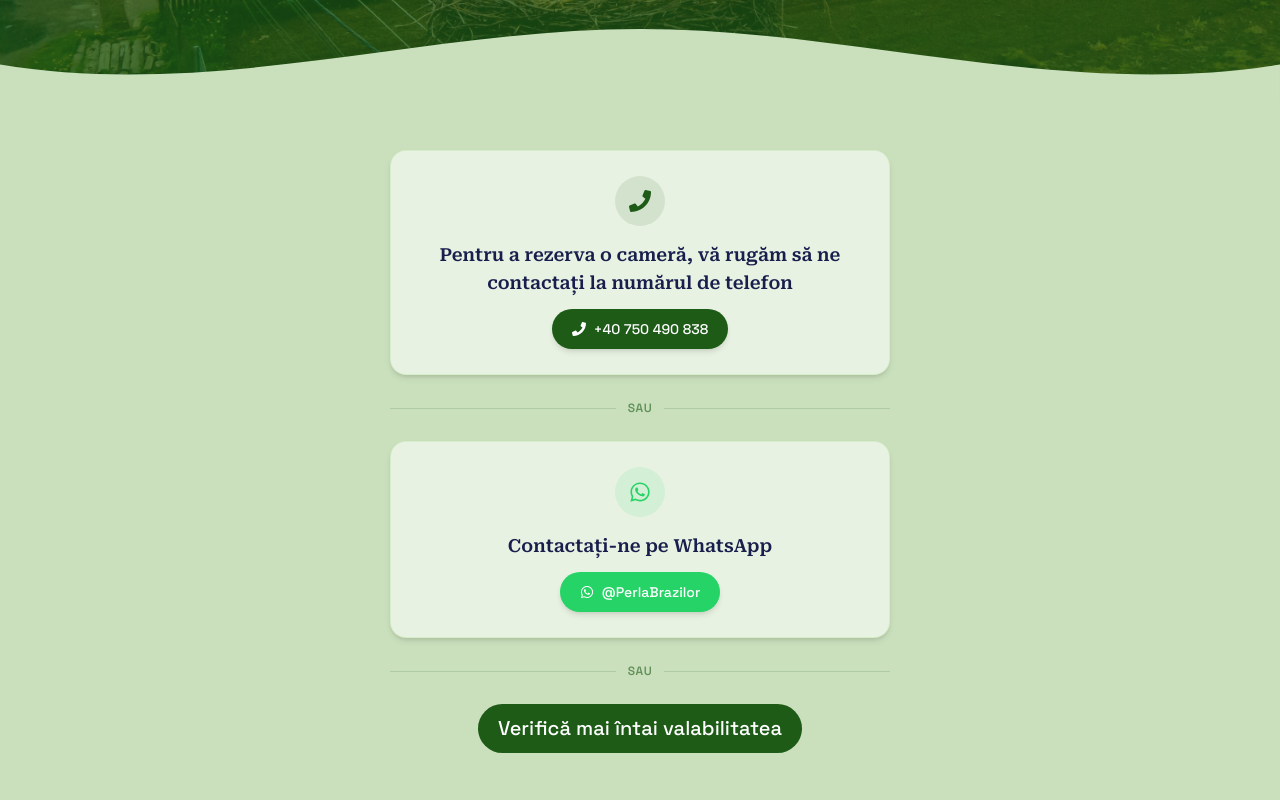
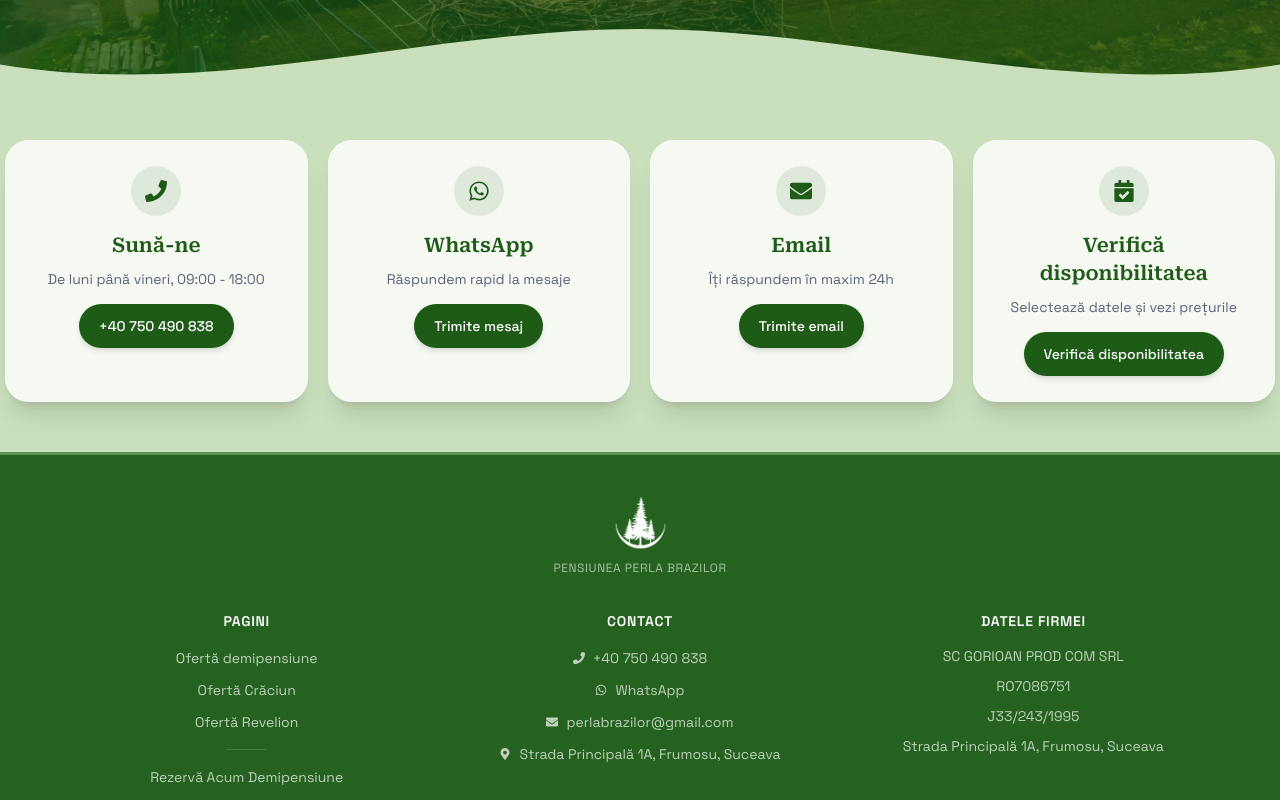
Before and after one commit to ciokyyy/actual-perla, a Next.js app: page /ro/rezerva-acum in a window 1280 px wide. Shown: the part 540-1340 px from the top of the page. Built offline with nearby package versions, Linux system fonts and the light colour scheme.

Commit message:
redesign book now page like spa with benefit cards

```diff
--- a/messages/en-us.json
+++ b/messages/en-us.json
@@ -431,10 +431,17 @@
   },
   "BookNow": {
     "book_now": "Book Now!",
-    "contact_for_rezervation": "To book a room, please contact us at the phone number",
-    "contact_whatsapp": "Contact us on WhatsApp",
-    "verify_availability": "Check availability first",
-    "or_separator": "or"
+    "call_us": "Call Us",
+    "call_us_desc": "Mon-Fri, 09:00 - 18:00",
+    "whatsapp": "WhatsApp",
+    "whatsapp_desc": "We reply quickly to messages",
+    "send_message": "Send Message",
+    "email_us": "Email",
+    "email_us_desc": "We reply within 24h",
+    "send_email": "Send Email",
+    "check_availability": "Check Availability",
+    "selectDatesAndCheck": "Select dates to see prices",
+    "verify_availability": "Check availability"
   },
   "Calculate": {
     "adults": "Adults",
--- a/messages/it.json
+++ b/messages/it.json
@@ -431,10 +431,17 @@
   },
   "BookNow": {
     "book_now": "Prenota Ora!",
-    "contact_for_rezervation": "Per prenotare una camera, contattaci al numero di telefono",
-    "contact_whatsapp": "Contattaci su WhatsApp",
-    "verify_availability": "Verifica prima la disponibilità",
-    "or_separator": "o"
+    "call_us": "Chiamaci",
+    "call_us_desc": "Lun-Ven, 09:00 - 18:00",
+    "whatsapp": "WhatsApp",
+    "whatsapp_desc": "Rispondiamo rapidamente ai messaggi",
+    "send_message": "Invia messaggio",
+    "email_us": "Email",
+    "email_us_desc": "Rispondiamo entro 24h",
+    "send_email": "Invia email",
+    "check_availability": "Verifica disponibilità",
+    "selectDatesAndCheck": "Seleziona le date per vedere i prezzi",
+    "verify_availability": "Verifica disponibilità"
   },
   "Calculate": {
     "adults": "Adulti",
--- a/messages/ro.json
+++ b/messages/ro.json
@@ -432,10 +432,17 @@
   },
   "BookNow": {
     "book_now": "Rezervă Acum !",
-    "contact_for_rezervation": "Pentru a rezerva o cameră, vă rugăm să ne contactați la numărul de telefon",
-    "contact_whatsapp": "Contactați-ne pe WhatsApp",
-    "verify_availability": "Verifică mai întai valabilitatea",
-    "or_separator": "sau"
+    "call_us": "Sună-ne",
+    "call_us_desc": "De luni până vineri, 09:00 - 18:00",
+    "whatsapp": "WhatsApp",
+    "whatsapp_desc": "Răspundem rapid la mesaje",
+    "send_message": "Trimite mesaj",
+    "email_us": "Email",
+    "email_us_desc": "Îți răspundem în maxim 24h",
+    "send_email": "Trimite email",
+    "check_availability": "Verifică disponibilitatea",
+    "selectDatesAndCheck": "Selectează datele și vezi prețurile",
+    "verify_availability": "Verifică disponibilitatea"
   },
   "Calculate": {
     "adults": "Adulți",
--- a/src/app/[locale]/rezerva-acum/page.tsx
+++ b/src/app/[locale]/rezerva-acum/page.tsx
@@ -1,11 +1,10 @@
-import { Link } from "@/components/ui/Link";
 import { generatePageMetadata } from "@/libs/metadata";
 import { Props } from "@/libs/props";
 import { useTranslations } from "next-intl";
 import { setRequestLocale } from "next-intl/server";
 import { use } from "react";
-import { FaWhatsapp, FaPhone, FaCalendarCheck } from "react-icons/fa";
 import OfferHero from "@/components/OfferHero";
+import { BookNowBenefits } from "@/components/BookNowBenefits";
 import HeaderImage from "~/images/ui/header.jpg";
 
 export async function generateMetadata(props: Omit<Props, "children">) {
@@ -21,80 +20,16 @@ export default function Page({ params }: Readonly<Props>) {
   const { locale } = use(params);
   setRequestLocale(locale);
   const t = useTranslations("BookNow");
+
   return (
     <>
       <OfferHero
         image={HeaderImage}
         title={t("book_now")}
-        pricing=""
       />
-      <section className="w-full px-20 py-30">
-        <div className="max-w-500 mx-auto flex flex-col gap-25">
-
-          {/* Phone card */}
-          <div className="bg-surface rounded-2xl p-25 shadow-md text-center border border-foreground/30">
-            <div className="w-50 h-50 rounded-full bg-primary/10 flex items-center justify-center mx-auto mb-15">
-              <FaPhone className="w-22 h-22 text-primary" />
-            </div>
-            <h2 className="font-[family-name:var(--font-heading)] text-lg font-semibold text-text mb-12">
-              {t("contact_for_rezervation")}
-            </h2>
-            <a
-              href="tel:+40750490838"
-              className="inline-flex items-center gap-8 bg-primary text-white rounded-full px-20 py-10 shadow-md transition-all duration-200 hover:brightness-110 hover:shadow-lg active:scale-95 cursor-pointer text-sm font-medium"
-            >
-              <FaPhone className="w-14 h-14" />
-              +40 750 490 838
-            </a>
-          </div>
-
-          {/* Divider */}
-          <div className="flex items-center gap-12">
-            <div className="flex-1 h-px bg-primary/15" />
-            <span className="text-primary/60 text-xs font-semibold uppercase tracking-wider">
-              {t("or_separator")}
-            </span>
-            <div className="flex-1 h-px bg-primary/15" />
-          </div>
-
-          {/* WhatsApp card */}
-          <div className="bg-surface rounded-2xl p-25 shadow-md text-center border border-foreground/30">
-            <div className="w-50 h-50 rounded-full bg-[#25D366]/10 flex items-center justify-center mx-auto mb-15">
-              <FaWhatsapp className="w-22 h-22 text-[#25D366]" />
-            </div>
-            <h2 className="font-[family-name:var(--font-heading)] text-lg font-semibold text-text mb-12">
-              {t("contact_whatsapp")}
-            </h2>
-            <a
-              href="https://wa.me/+40750490838"
-              target="_blank"
-              rel="noopener noreferrer"
-              className="inline-flex items-center gap-8 bg-[#25D366] text-white rounded-full px-20 py-10 shadow-md transition-all duration-200 hover:brightness-110 hover:shadow-lg active:scale-95 cursor-pointer text-sm font-medium"
-            >
-              <FaWhatsapp className="w-14 h-14" />
-              @PerlaBrazilor
-            </a>
-          </div>
-
-          {/* Divider */}
-          <div className="flex items-center gap-12">
-            <div className="flex-1 h-px bg-primary/15" />
-            <span className="text-primary/60 text-xs font-semibold uppercase tracking-wider">
-              {t("or_separator")}
-            </span>
-            <div className="flex-1 h-px bg-primary/15" />
-          </div>
-
-          {/* Check availability */}
-          <div className="text-center">
-            <Link
-              href="/preturi-valabilitate"
-              type="primary-button"
-              className="inline-flex items-center gap-8 text-sm px-20 py-10 !rounded-full"
-            >
-              {t("verify_availability")}
-            </Link>
-          </div>
+      <section className="w-full px-5 py-10 md:py-20">
+        <div className="max-w-7xl mx-auto grid gap-30 md:gap-40">
+          <BookNowBenefits locale={locale} />
         </div>
       </section>
     </>
--- /dev/null
+++ b/src/components/BookNowBenefits.tsx
@@ -0,0 +1,72 @@
+"use client";
+
+import { useTranslations } from "next-intl";
+import { FaPhone, FaWhatsapp, FaEnvelope, FaClock, FaCalendarCheck } from "react-icons/fa";
+import { motion } from "motion/react";
+
+interface BenefitsProps {
+  locale: string;
+}
+
+function BenefitCard({ icon: Icon, title, description, button, buttonHref }: { icon: React.ElementType; title: string; description: string; button?: string; buttonHref?: string }) {
+  return (
+    <motion.div
+      initial={{ y: 20, opacity: 0 }}
+      whileInView={{ y: 0, opacity: 1 }}
+      viewport={{ once: true }}
+      transition={{ duration: 0.4 }}
+      className="bg-white/80 backdrop-blur-md rounded-3xl p-25 text-center border border-white/50 shadow-xl"
+    >
+      <div className="w-50 h-50 rounded-full bg-primary/10 flex items-center justify-center mx-auto mb-15">
+        <Icon className="w-22 h-22 text-primary" />
+      </div>
+      <h4 className="font-[family-name:var(--font-heading)] text-xl font-semibold mb-10 text-primary">{title}</h4>
+      <p className="text-sm text-text/70 mb-15">{description}</p>
+      {button && buttonHref && (
+        <a
+          href={buttonHref}
+          className="inline-flex items-center gap-8 bg-primary text-white rounded-full px-20 py-12 shadow-md transition-all duration-200 hover:brightness-110 hover:shadow-lg active:scale-95 cursor-pointer text-sm font-medium"
+        >
+          {button}
+        </a>
+      )}
+    </motion.div>
+  );
+}
+
+export function BookNowBenefits({ locale }: BenefitsProps) {
+  const t = useTranslations("BookNow");
+
+  return (
+    <div className="grid md:grid-cols-2 lg:grid-cols-4 gap-20">
+      <BenefitCard
+        icon={FaPhone}
+        title={t("call_us")}
+        description={t("call_us_desc")}
+        button="+40 750 490 838"
+        buttonHref="tel:+40750490838"
+      />
+      <BenefitCard
+        icon={FaWhatsapp}
+        title={t("whatsapp")}
+        description={t("whatsapp_desc")}
+        button={t("send_message")}
+        buttonHref="https://wa.me/+40750490838"
+      />
+      <BenefitCard
+        icon={FaEnvelope}
+        title={t("email_us")}
+        description={t("email_us_desc")}
+        button={t("send_email")}
+        buttonHref="mailto:perlabrazilor@gmail.com"
+      />
+      <BenefitCard
+        icon={FaCalendarCheck}
+        title={t("verify_availability")}
+        description={t("selectDatesAndCheck")}
+        button={t("check_availability")}
+        buttonHref="/preturi-valabilitate"
+      />
+    </div>
+  );
+}
```
